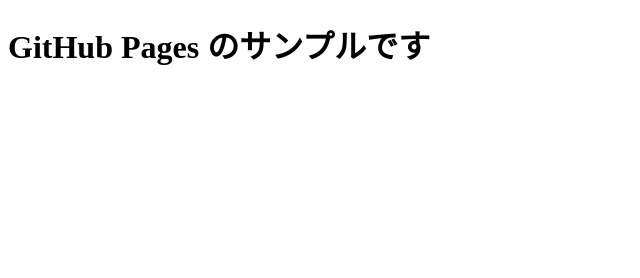
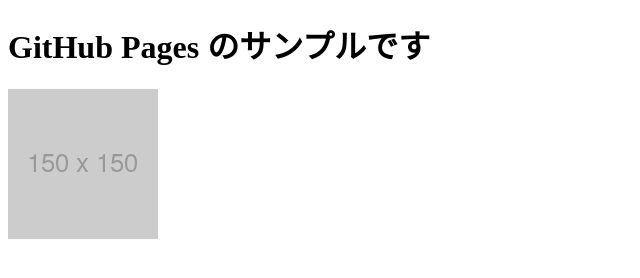
Before and after one commit to nagaita/github-pages-sample, a plain HTML site: page index.html in a window 1280 px wide. Shown: the whole page, without its empty margins (0-640 px from the left). Drawn offline with Linux system fonts and the light colour scheme.

Commit message:
Add image.

```diff
--- a/index.html
+++ b/index.html
@@ -8,6 +8,7 @@
 <body>
 <main>
   <h1>GitHub Pages のサンプルです</h1>
+  <img src="./img/150x150.png"/>
 </main>
 
 <script>
```
Also changed, not shown: img/150x150.png (added).
